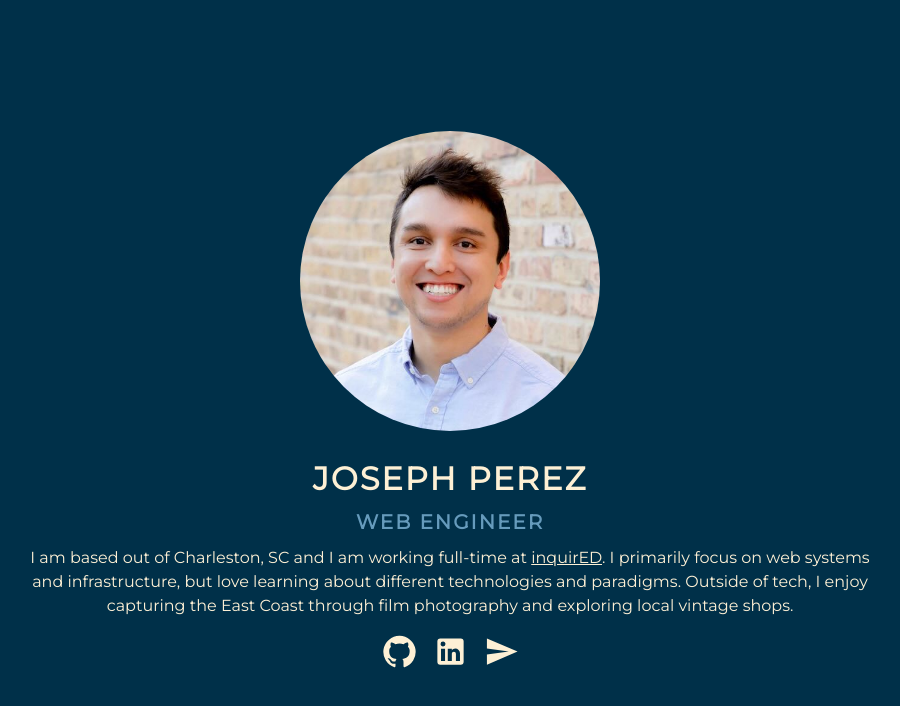
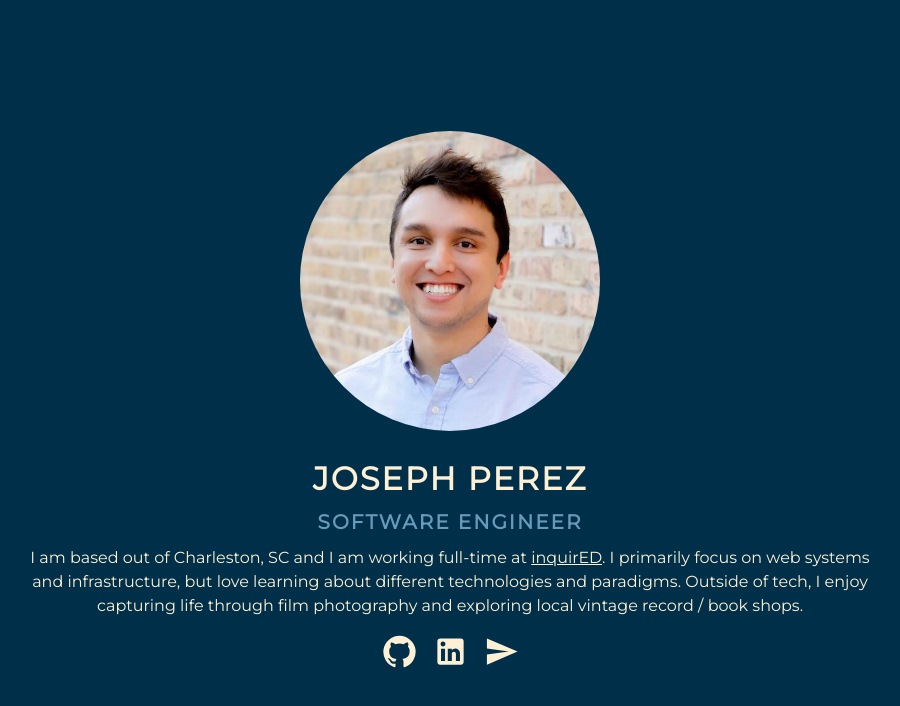
Before and after one commit to p14/p14-dev, a React (Vite) app: page / in a window 1280 px wide. Shown: the top 706 px of the page, without its empty margins (190-1090 px from the left). Built offline with nearby package versions, Linux system fonts and the light colour scheme.

Commit message:
update subtitle and bio

```diff
--- a/src/components/Hero.tsx
+++ b/src/components/Hero.tsx
@@ -24,13 +24,13 @@ const Hero: React.FC = () => {
                 </Typography>
 
                 <Typography component='h2' variant='h6' sx={heroStyles.subtitle}>
-                    Web Engineer
+                    Software Engineer
                 </Typography>
 
                 <Typography variant='body1' color='inherit'>
                     I am based out of Charleston, SC and I am working full-time at {currentJob}.
                     I primarily focus on web systems and infrastructure, but love learning about different technologies and paradigms.
-                    Outside of tech, I enjoy capturing the East Coast through film photography and exploring local vintage shops.
+                    Outside of tech, I enjoy capturing life through film photography and exploring local vintage record / book shops.
                 </Typography>
 
                 <Box sx={heroStyles.linksWrapper}>
```
